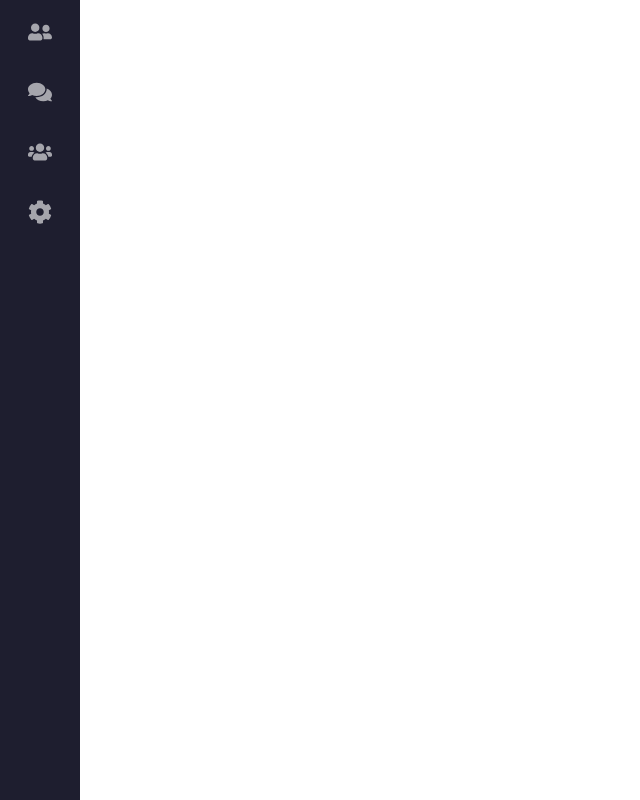
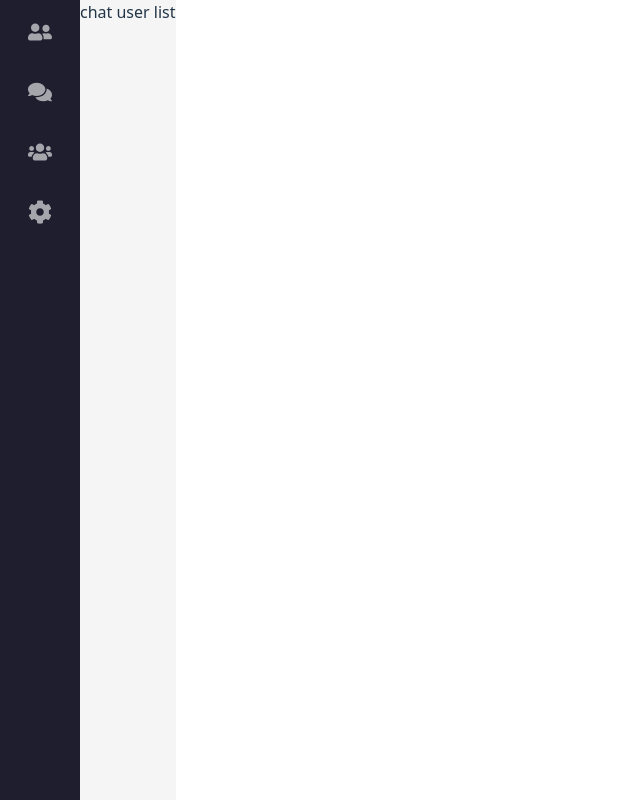
Before and after one commit to Ramilbey/chat-ui, a React (Vite) app: page / in a window 1280 px wide. Shown: the whole page, without its empty margins (0-640 px from the left). Built offline with nearby package versions, Linux system fonts and the light colour scheme.

Commit message:
create & import chatuserlist css & export default chat user list

```diff
--- a/src/App.jsx
+++ b/src/App.jsx
@@ -1,19 +1,17 @@
 import React from "react";
-import Sider from "./components/Sider"
-// import ChatUserList from "./components/ChatUserList"
+import Sider from "./components/Sider";
+import ChatUserList from "./components/ChatUserList"
 // import Chat from "./components/Chat"
-import "./App.css"
+import "./App.css";
 
 function App() {
   return (
     <div className="app-container">
       <Sider />
-      {/* <ChatUserList />
-      <Chat /> */}
-
-
+      <ChatUserList />
+      {/* <Chat />  */}
     </div>
-  )
+  );
 }
 
 export default App;
--- /dev/null
+++ b/src/components/ChatUserList.css
@@ -0,0 +1,7 @@
+.chat-user-list{
+    width: 250px;
+    background-color: #ffff;
+    border-right: 1px solid #ddd;
+    display: flex;
+    flex-direction: column;
+}
--- a/src/components/ChatUserList.jsx
+++ b/src/components/ChatUserList.jsx
@@ -0,0 +1,11 @@
+import React from "react";
+
+function ChatUserList() {
+    return (
+        <div className="chat-user-list">
+            chat user list
+        </div>
+    )
+}
+
+export default ChatUserList
```
